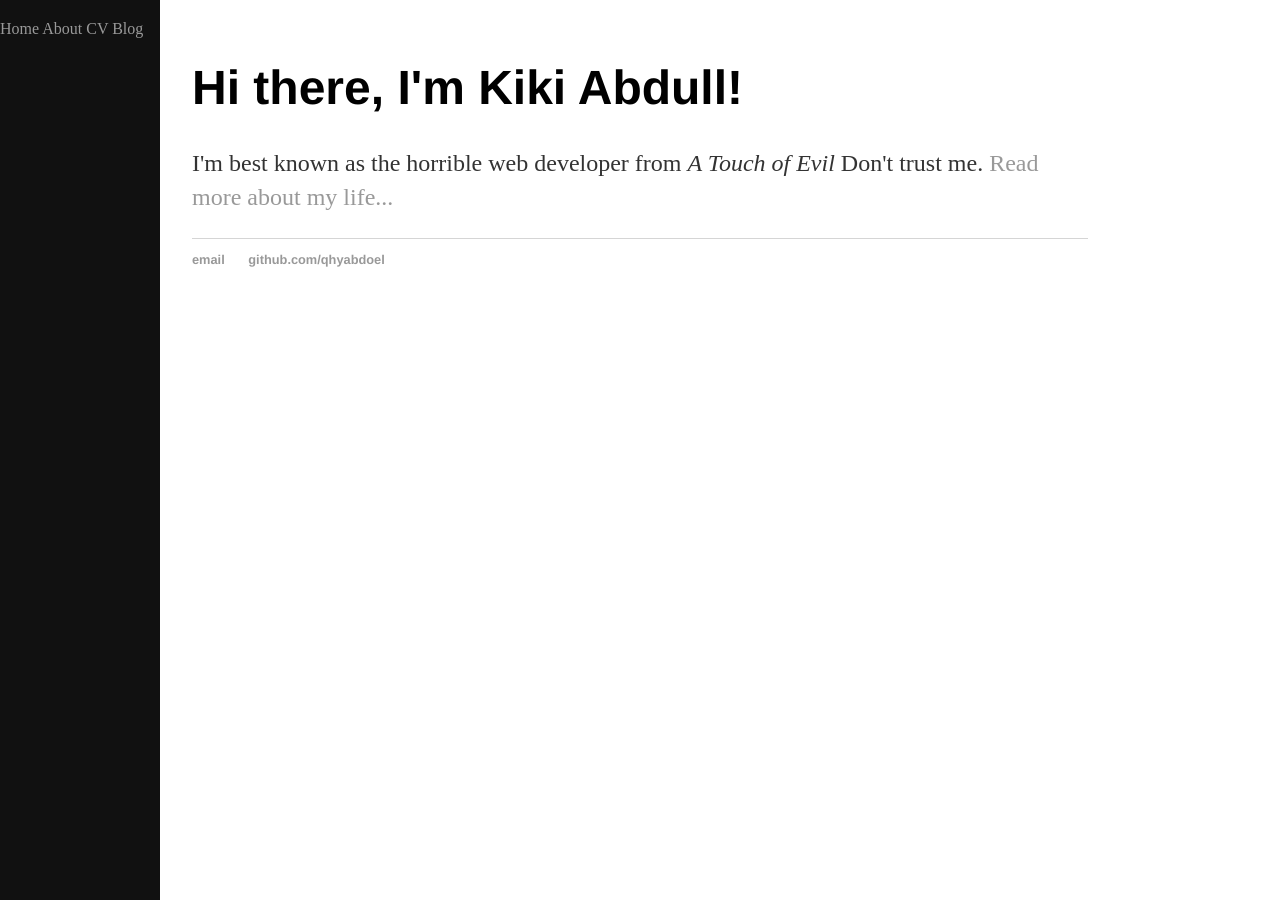
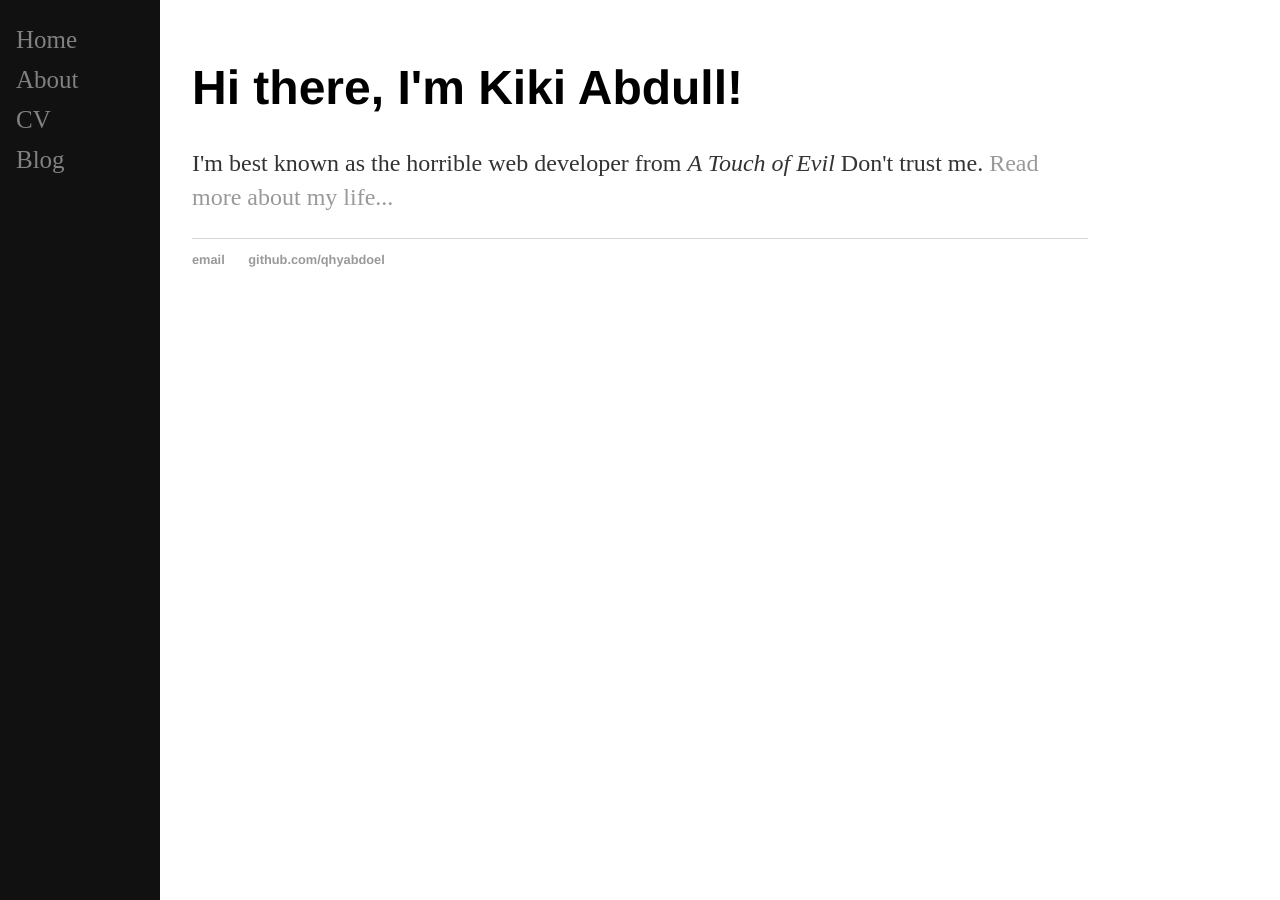
Before and after one commit to qhyabdoel/qhyabdoel.github.io, a Jekyll site: the page built from index.html, in a window 1280 px wide. Built offline with Jekyll 4.4.1, drawn with Linux system fonts in a browser that asks for light colours.

Commit message:
edit css 3

```diff
--- a/css/main.css
+++ b/css/main.css
@@ -22,6 +22,20 @@ nav {
     background-color: #111; /* Black */
     overflow-x: hidden; /* Disable horizontal scroll */
     padding-top: 20px;
+}
+nav a {
+    padding: 6px 8px 6px 16px;
+    text-decoration: none;
+    font-size: 25px;
+    color: #818181;
+    display: block;
+}
+nav a:hover {
+    color: #f1f1f1;
+}
+@media screen and (max-height: 450px) {
+    nav {padding-top: 15px;}
+    nav a {font-size: 18px;}
 }
 a {
     text-decoration: none;
```
